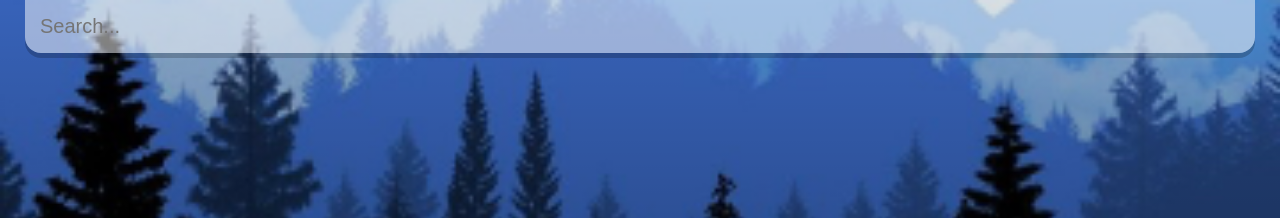
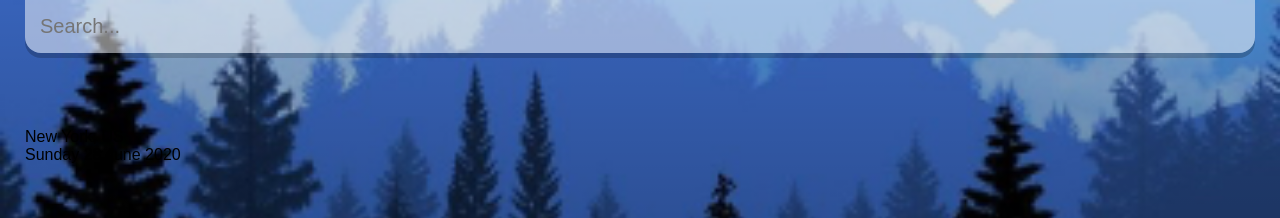
Before and after one commit to madhurabhujbal/Challenge31Days, a React (Create React App) app in the folder day11_weatherAppReact/weather_react/: page / in a window 1280 px wide. Shown: the top 218 px of the page. Built offline with nearby package versions, Linux system fonts and the light colour scheme.

Commit message:
Add code for retrieving date in proper format for displaying

```diff
--- a/day11_weatherAppReact/weather_react/src/App.js
+++ b/day11_weatherAppReact/weather_react/src/App.js
@@ -5,6 +5,18 @@ const api = {
 }
 
 function App() {
+    const dateBuilder = function (d) {
+    let months = ["Janauary", "February", "March", "April", "May", "June", "July", "August", "September", "October", "November", "December"];
+    let days = ["Sunday", "Monday", "Tuesday", "Wednesday", "Thursday", "Friday", "Saturday"];
+
+    let day = days[d.getDay()];
+    let date = d.getDate();
+    let month = months[d.getMonth()];
+    let year = d.getFullYear();
+
+    return `${day} ${date} ${month} ${year}`;
+  };
+
   return (
     <div className="app">
       <main>
@@ -14,6 +26,10 @@ function App() {
           className="search-bar"
           placeholder="Search..." />
         </div>
+        <div className="location-box">
+          <div className="location">New York, US</div>
+          <div className="date">{dateBuilder(new Date())}</div>
+        </div>
       </main>
     </div>
   );
```
